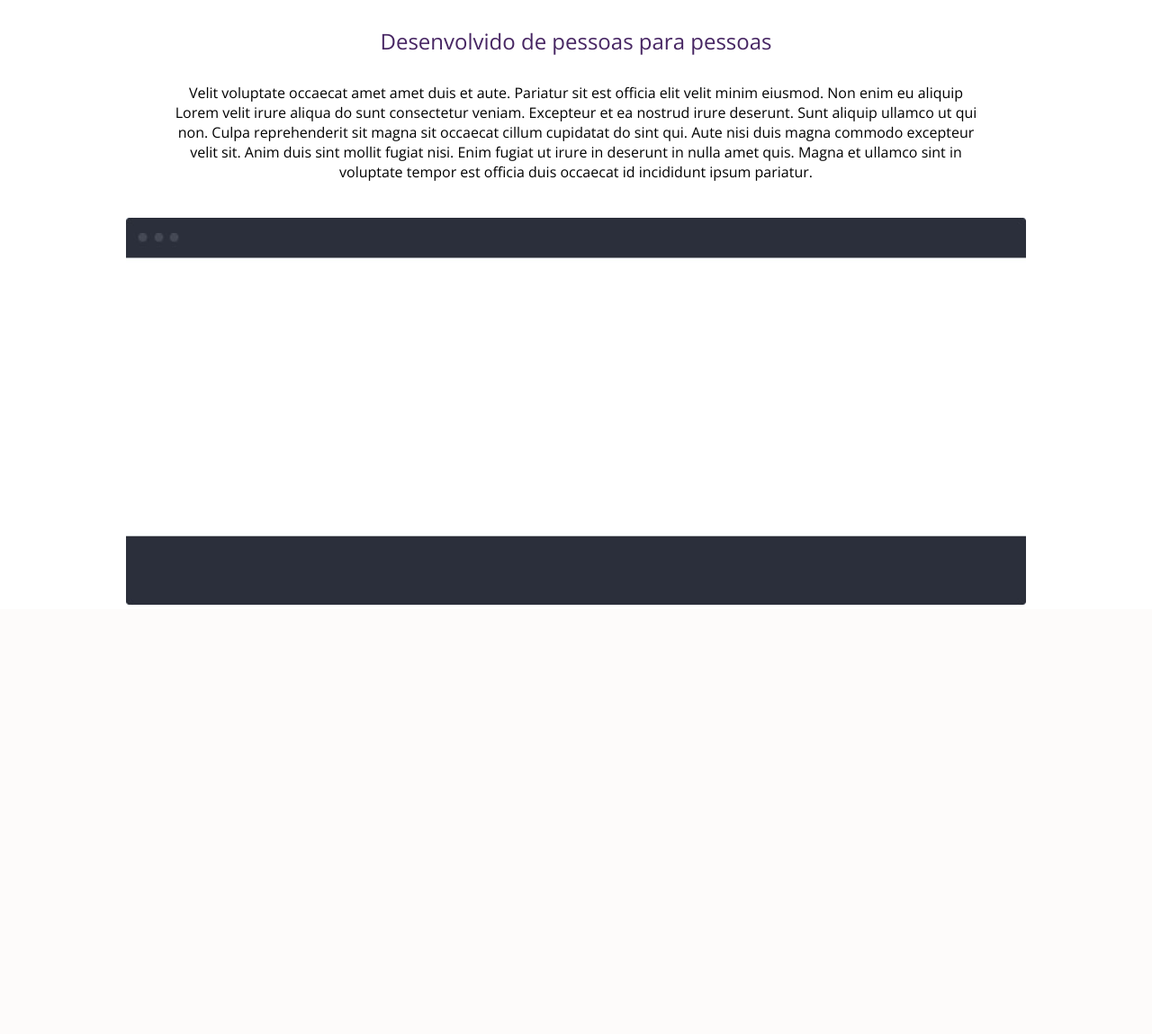
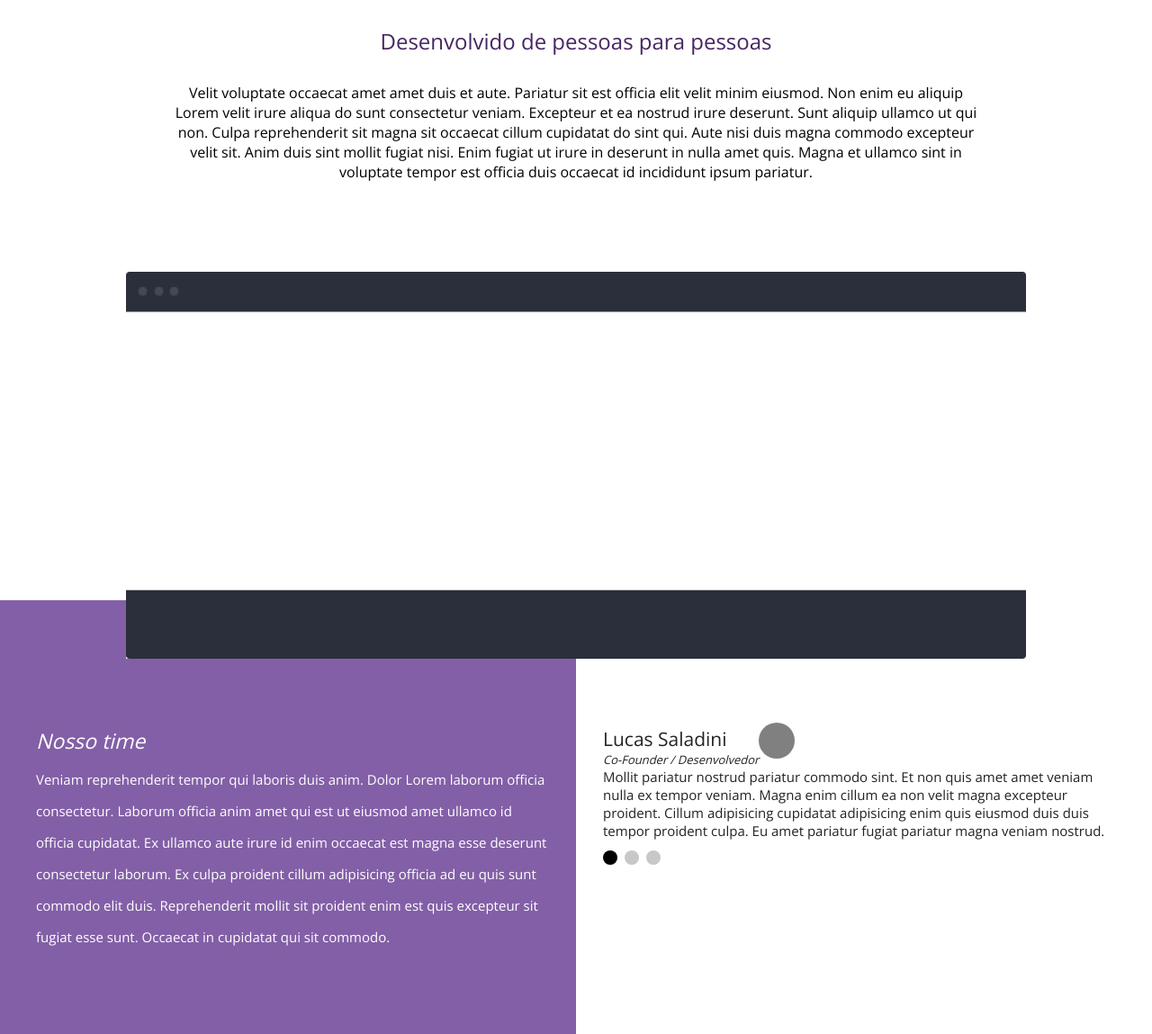
Before and after one commit to LucasSaladini/webmaster-frontend-completo, a PHP site: page / in a window 1280 px wide. Shown: the part 1201-2350 px from the top of the page at 90% size. Before the commit the page ends 1873 px from the top, so only its background shows below. Run offline with PHP 8.4, Linux system fonts and the light colour scheme.

Commit message:
Added about company and author section among slider bullets

```diff
--- a/Project_03/css/style.css
+++ b/Project_03/css/style.css
@@ -126,6 +126,7 @@ section.section__1 {
 
 section.section__1 .container {
     max-width: 1000px;
+    height: calc(100% + 30px);
 }
 
 .text_section__1 {
@@ -178,7 +179,7 @@ section.section__1 .container {
     width: 50%;
     position: relative;
     top: -30px;
-    height: 430px;
+    height: 100%;
     background: url('/images/device.png');
     background-repeat: no-repeat;
     background-size: 100% 100%;
@@ -208,7 +209,106 @@ section.section__1 .container {
 
 .section__2 img {
     width: 100%;
-    margin-top: 40px;
+    margin-top: 30px;
+    position: relative;
+    top: 70px;
+}
+.section__3 {
+    width: 100%;
+}
+
+.part__1 {
+    float: left;
+    width: 50%;
+    padding: 140px 0 90px 0;
+    background: #835FA7;
+    color: white;
+}
+
+.wrapper__part__1 {
+    max-width: 600px;
+    float: right;
+    padding-right: 30px;
+}
+
+.part__1 h2 {
+    font-weight: 300;
+    font-style: italic;
+    font-size: 23px;
+}
+
+.part__1 p {
+    font-size: 15px;
+    line-height: 35px;
+    margin-top: 10px;
+}
+
+.part__2 {
+    float: left;
+    width: 50%;
+    padding: 140px 0 90px 0;
+    background: white;
+}
+
+.about__author {
+    float: left;
+    max-width: 600px;
+    padding-left: 30px;
+}
+
+.title__author {
+    float: left;
+    width: 100%;
+}
+
+.wrapper__title_author {
+    float: left;
+}
+
+.title__author h2 {
+    color: #232323;
+    font-weight: 400;
+    font-size: 21px;
+    padding-right: 20px;
+}
+
+.title__author p {
+    font-size: 13px;
+    color: #232323;
+    font-style: italic;
+    font-weight: 300;
+}
+
+.title__author .img__author {
+    float: left;
+    width: 40px;
+    height: 40px;
+    position: relative;
+    top: -4px;
+    border-radius: 20px;
+    background: gray;
+}
+
+.text__author p {
+    color: #232323;
+    font-size: 15px;
+}
+
+.slider__bullets {
+    float: left;
+    width: 100%;
+    margin-top: 12px;
+    padding-left: 30px;
+}
+
+.slider__bullets span {
+    width: 16px;
+    height: 16px;
+    float: left;
+    margin-right: 8px;
+    cursor: pointer;
+    border-radius: 8px;
+    background: rgb(200, 200, 200);
 }
 
 @media screen and (max-width: 830px) {
--- a/Project_03/index.html
+++ b/Project_03/index.html
@@ -93,5 +93,55 @@
       <!-- End of container -->
     </section>
     <!-- End of section 2 -->
+    <section class="section__3">
+      <div class="part__1">
+        <div class="wrapper__part__1">
+          <h2>Nosso time</h2>
+          <p>
+            Veniam reprehenderit tempor qui laboris duis anim. Dolor Lorem
+            laborum officia consectetur. Laborum officia anim amet qui est ut
+            eiusmod amet ullamco id officia cupidatat. Ex ullamco aute irure id
+            enim occaecat est magna esse deserunt consectetur laborum. Ex culpa
+            proident cillum adipisicing officia ad eu quis sunt commodo elit
+            duis. Reprehenderit mollit sit proident enim est quis excepteur sit
+            fugiat esse sunt. Occaecat in cupidatat qui sit commodo.
+          </p>
+        </div>
+        <!-- End of wrapper__part__1 -->
+      </div>
+      <!-- End of part__1 -->
+      <div class="part__2">
+        <div class="about__author">
+          <div class="title__author">
+            <div class="wrapper__title_author">
+              <h2>Lucas Saladini</h2>
+              <p>Co-Founder / Desenvolvedor</p>
+            </div>
+            <!-- End of wrapper__title__author -->
+            <div class="img__author"></div>
+          </div>
+          <!-- End of title__author -->
+          <div class="text__author">
+            <p>
+              Mollit pariatur nostrud pariatur commodo sint. Et non quis amet
+              amet veniam nulla ex tempor veniam. Magna enim cillum ea non velit
+              magna excepteur proident. Cillum adipisicing cupidatat adipisicing
+              enim quis eiusmod duis duis tempor proident culpa. Eu amet
+              pariatur fugiat pariatur magna veniam nostrud.
+            </p>
+          </div>
+          <!-- End of text__author -->
+        </div>
+        <!-- End of about__author -->
+        <div class="slider__bullets">
+          <span style="background: black"></span>
+          <span></span>
+          <span></span>
+        </div>
+        <!-- End of slider__bulets -->
+      </div>
+      <!-- End of part__2 -->
+    </section>
+    <!-- End of section__3 -->
   </body>
 </html>
```
